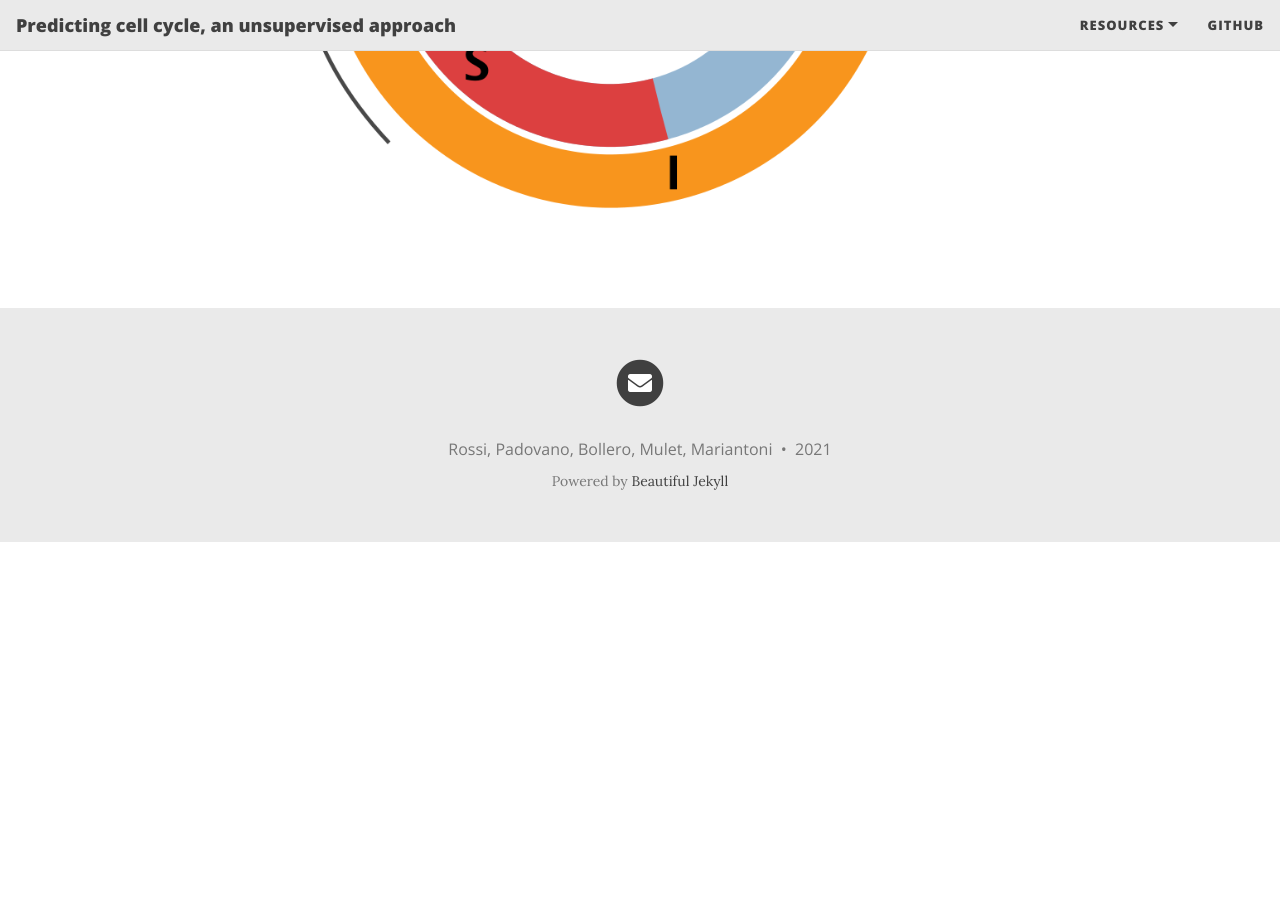
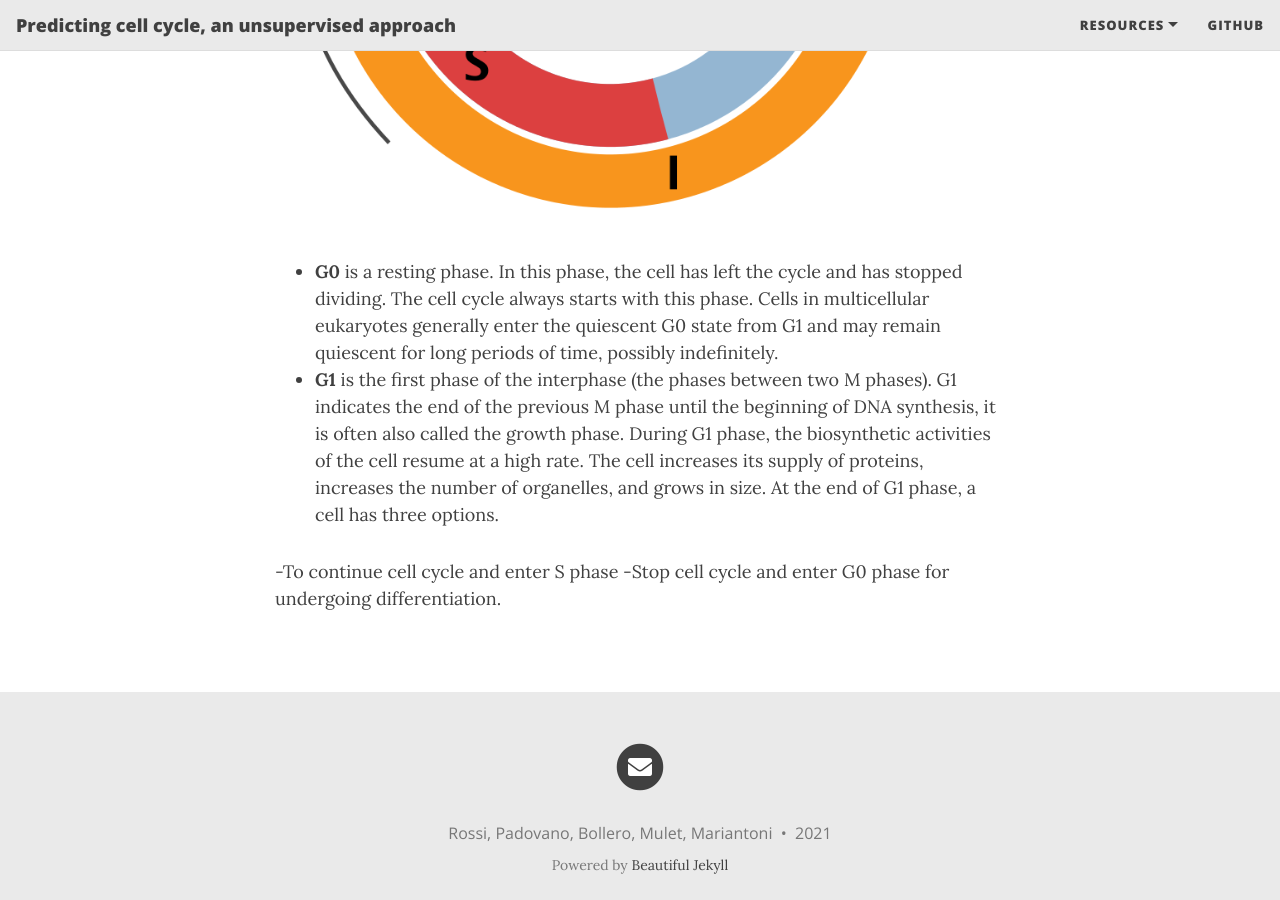
Before and after one commit to lucarossi9/statistical_computation_4, a Jekyll site: the page built from index.md, in a window 1280 px wide and 900 px high, scrolled down 2488 px. Built offline with Jekyll 4.4.1, drawn with Linux system fonts in a browser that asks for light colours; nearby versions of some CDN libraries; the list of posts is cut into pages by our own code; before the commit the page ends 3030 px from its top, so only the background shows below that.

Commit message:
Update index.md

```diff
--- a/index.md
+++ b/index.md
@@ -23,3 +23,9 @@ Cells are the basic structural and functional units of life. Cells can be divide
 
 Cell cycle is the most fundamental biological process underlying the existence and propagation of life in time and space. The cell cycle is a 4-stage process consisting of Gap 1 (G1), synthesis (S), Gap 2 (G2) and mitosis (M), which a cell undergoes as it grows and divides. After completing the cycle, the cell either starts the process again from G1 or exits the cycle through G0, a state of quiescence.
 ![image](assets/img/Cell_Cycle.png)
+
+* **G0** is a resting phase. In this phase, the cell has left the cycle and has stopped dividing. The cell cycle always starts with this phase. Cells in multicellular eukaryotes generally enter the quiescent G0 state from G1 and may remain quiescent for long periods of time, possibly indefinitely.
+* **G1** is the first phase of the interphase (the phases between two M phases). G1 indicates the end of the previous M phase until the beginning of DNA synthesis, it is often also called the growth phase. During G1 phase, the biosynthetic activities of the cell resume at a high rate. The cell increases its supply of proteins, increases the number of organelles, and grows in size. At the end of G1 phase, a cell has three options.
+
+-To continue cell cycle and enter S phase
+-Stop cell cycle and enter G0 phase for undergoing differentiation.
```
